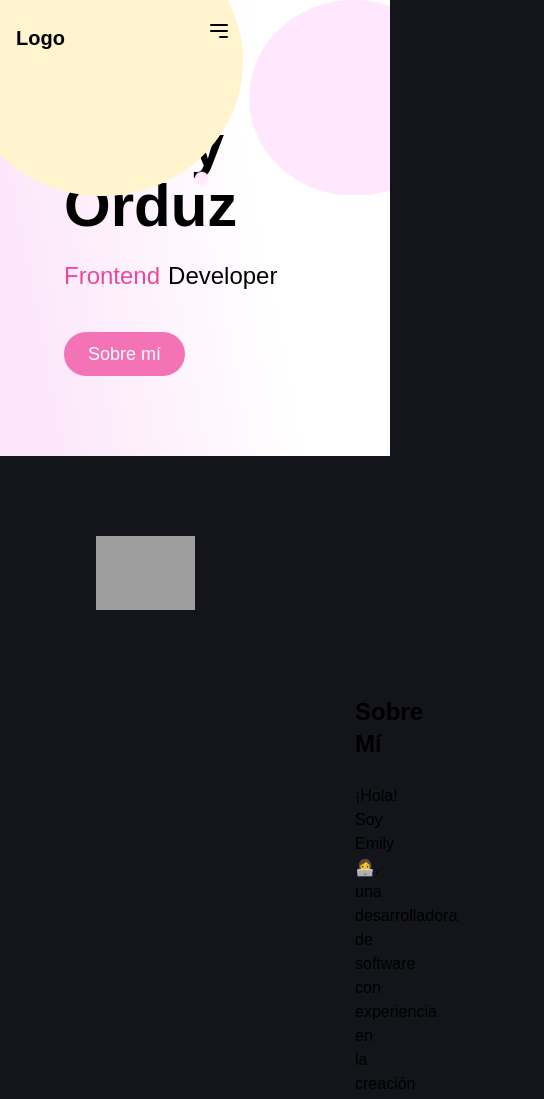
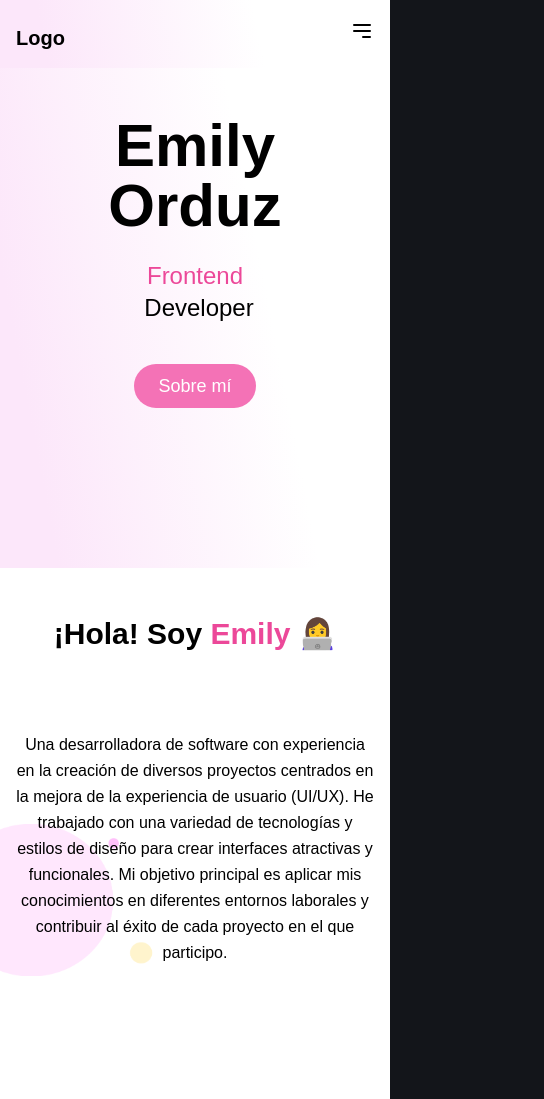
Before and after one commit to Emilyuwu0/Portafolio_Ofi, an Astro site: page / in a window 390 px wide. Shown: the top 1099 px of the page, 544 px wide, since content can reach past the window. Built offline with nearby package versions, Linux system fonts and the light colour scheme; Astro itself is replaced by a stand-in of ours; grey boxes are pictures that could not be loaded.

Commit message:
💚 | Add Fix Hero and Header responsive

```diff
--- a/src/components/header/Header.tsx
+++ b/src/components/header/Header.tsx
@@ -45,7 +45,7 @@ function Navbar() {
               </li> */}
             </ul>
           </div>
-          <div className="md:hidden text-center m-auto z-50 right-0 top-2">
+          <div className="md:hidden  z-50 right-0 top-2">
             <button
               onClick={toggleMenu}
               className="text-back focus:outline-none  z-50  right-2 top-0"
--- a/src/components/header/header.scss
+++ b/src/components/header/header.scss
@@ -5,6 +5,8 @@
   top: 0;
   padding: 0rem 1rem;
 }
+
+
 .background-image-color {
   width: 100%;
   background: white;
@@ -13,6 +15,7 @@
     #fce7fa 12.06%,
     rgba(255, 255, 255, 0) 65.88%
   );
+
 }
 
 .circle-background {
@@ -26,3 +29,10 @@
   width: 34rem;
   height: 105%;
 }
+
+
+@media screen and (max-width: 768px) {
+.circle-background {
+  display: none;
+  }
+}
--- a/src/components/hero/Hero.tsx
+++ b/src/components/hero/Hero.tsx
@@ -2,16 +2,18 @@ import ImgHeader from "../../assets/Imgs/9193346.png";
 import "./hero.scss";
 export default function Hero() {
   return (
-    <header className="p-10 background-image-color bg-white">
-      <div className=" mx-auto px-4 flex flex-col lg:flex-row items-center ">
+    <header className="p-10 background-image-color bg-white ">
+      <div className=" mx-auto px-4 flex flex-col lg:flex-row items-center mb-20">
         <div className="lg:w-1/2">
-          <div className="sm:mt-28 mt-2 sm:ml-12 ml-2">
-            <h1 className="text-6xl font-extrabold">Emily Orduz</h1>
-            <span className="flex text-2xl mt-6">
+          <div className="sm:mt-28 mt-2 sm:ml-12 mt:ml-2  ">
+            <h1 className="text-6xl font-extrabold sm:text-left text-center">
+              Emily Orduz
+            </h1>
+            <span className="sm:flex block text-2xl mt-6  sm:text-left text-center">
               <h4 className="text-pink-500  font-medium">Frontend </h4>
               <h4 className="ml-2  font-medium"> Developer</h4>
             </span>
-            <button className="bg-pink-400 py-2 px-6 rounded-3xl text-white mt-10 text-lg">
+            <button className="bg-pink-400 py-2 px-6 rounded-3xl text-white mt-10 text-lg sm:ml-0 m-auto block">
               Sobre mí
             </button>
           </div>
--- a/src/components/hero/hero.scss
+++ b/src/components/hero/hero.scss
@@ -41,3 +41,9 @@
   background-size: 100%;
   height: 100%;
 }
+
+@media screen and (max-width: 768px) {
+  .background-hero {
+    display: none;
+  }
+}
--- a/src/components/subComponents/aboutMe/About.tsx
+++ b/src/components/subComponents/aboutMe/About.tsx
@@ -1,14 +1,49 @@
+import ImgKawaii from "../../../assets/Imgs/9193347.png";
+import "./about.scss";
+import "../../../style/global.css";
 export default function AboutMe() {
   return (
-    <div className="sm:mt-60 mt-20 text-black ">
+    <>
+      <div className=" mx-auto px-4 flex flex-col lg:flex-row items-center mb-20  sm:mt-52 mt-0">
+        {" "}
+        <div className="bg-img-circle"></div>
+        <div className="lg:w-1/2 z-index-global ">
+          {" "}
+          <div className="sm:mt-28 mt-2 sm:ml-12 mt:ml-2 z-index-global ">
+            {" "}
+            <img src={ImgKawaii.src} />
+          </div>
+        </div>
+        <div className="lg:w-1/2 mt-10 lg:mt-0 z-30 ">
+          {" "}
+          <h1 className="text-3xl mb-20 font-semibold sm:text-left text-center">
+            ¡Hola! Soy <span className="text-pink-500">Emily</span> 👩‍💻
+          </h1>
+          <p className="leading-relaxed sm:pr-40 pr-0 sm:text-left text-center">
+            {" "}
+            Una desarrolladora de software con experiencia en la creación de
+            diversos proyectos centrados en la mejora de la experiencia de
+            usuario (UI/UX). He trabajado con una variedad de tecnologías y
+            estilos de diseño para crear interfaces atractivas y funcionales. Mi
+            objetivo principal es aplicar mis conocimientos en diferentes
+            entornos laborales y contribuir al éxito de cada proyecto en el que
+            participo.
+          </p>
+        </div>
+      </div>
+    </>
+
+    /*  <div className="sm:mt-60 mt-20 text-black bg-white p-20">
+
       <div className="grid grid-cols-2 auto-cols-max">
-        <div>
-          <img src="https://upload.wikimedia.org/wikipedia/commons/thumb/2/24/Circle-icons-image.svg/1200px-Circle-icons-image.svg.png" />
+        <div className=" z-index-global">
+
         </div>
-        <div className="p-40">
+        <div className="mt-20">
           {" "}
           <h1 className="text-2xl mb-6 font-semibold">Sobre Mí</h1>
           <p>
+            {" "}
             ¡Hola! Soy Emily 👩‍💻, una desarrolladora de software con experiencia
             en la creación de diversos proyectos centrados en la mejora de la
             experiencia de usuario (UI/UX). He trabajado con una variedad de
@@ -19,6 +54,6 @@ export default function AboutMe() {
           </p>
         </div>
       </div>
-    </div>
+    </div> */
   );
 }
--- /dev/null
+++ b/src/components/subComponents/aboutMe/about.scss
@@ -0,0 +1,11 @@
+.bg-img-circle{
+    background-image: url("../../../assets/Imgs/back_section_two.png");
+    background-repeat: no-repeat;
+    position: absolute;
+    left: 0;
+    z-index: 0;
+    width: 50%;
+    background-size: 80%;
+    height: 100%;
+    margin-top: 16rem;
+}
--- a/src/pages/index.astro
+++ b/src/pages/index.astro
@@ -8,10 +8,10 @@ import Hability from "../components/subComponents/hability/Hability";
 import "../style/global.css";
 ---
 
-<Layout title="Portafolio Emily 💜">
+<Layout title="Portafolio Emily 💜" >
   <Navbar client:load />
 
-  <div class="main"><AboutMe /><Curriculum /><Hability/></div>
+  <div class="main bg-white"><AboutMe /><Curriculum /><Hability/></div>
 </Layout>
 
 <style>
@@ -23,5 +23,10 @@ import "../style/global.css";
     color: white;
     font-size: 20px;
     line-height: 1.6;
+    background:white;
+  }
+
+  layout {
+    background:white;
   }
 </style>
--- a/src/style/global.css
+++ b/src/style/global.css
@@ -15,9 +15,9 @@
 
 }
 body{
+ background:white;
+}
 
+.z-index-global{
+    z-index: 99;
 }
-.main{
-
-    padding:0rem 6rem;
-}
```
Also changed, not shown: src/assets/Imgs/back_section_two.png (added), 3 other files. Lines whose indentation alone changed are shown as unchanged.
